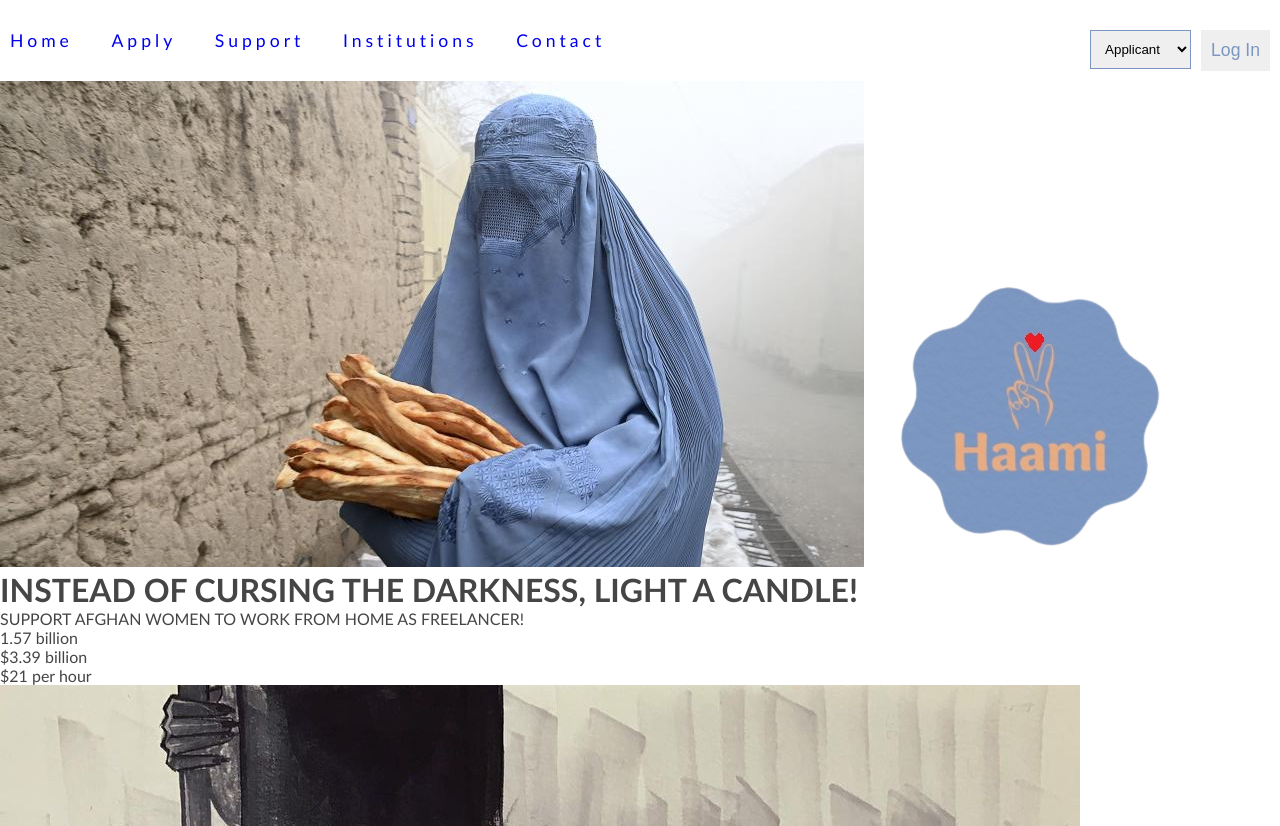
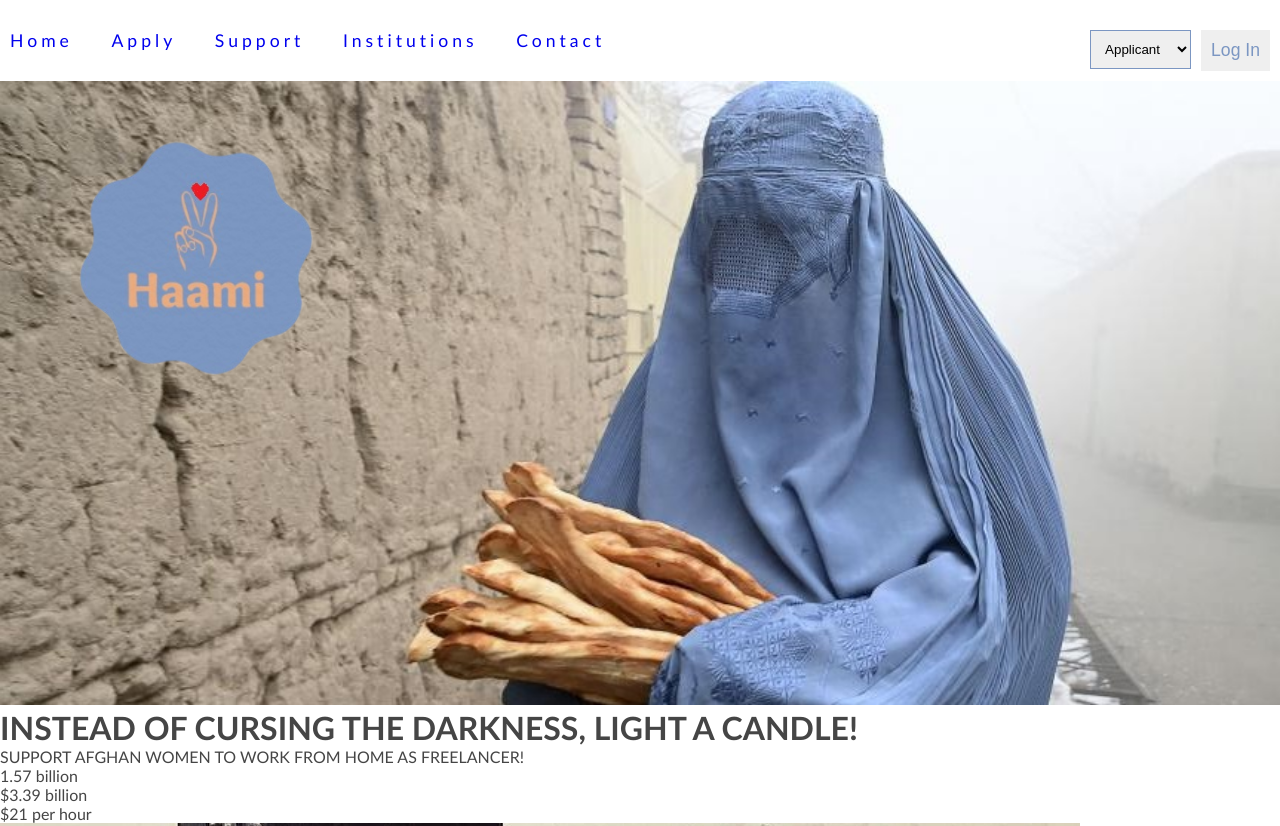
Before and after one commit to Code-Institute-Submissions/first-project-21, a plain HTML site: page index.html in a window 1280 px wide. Shown: the top 826 px of the page. Drawn offline with Linux system fonts and the light colour scheme.

Commit message:
header picture and logo were set.

```diff
--- a/assets/css/style.css
+++ b/assets/css/style.css
@@ -66,3 +66,20 @@ select {
     margin: 10px 10px;
 
 }
+
+/* header picture and logo */
+
+.header-pic {
+    position: relative;
+    width: 100%;
+    height: auto;
+}
+
+.logo-pic {
+    position: absolute;
+    width: 300px;
+    height: 50;
+    top: 130px;
+    left: 50px;
+
+}
--- a/index.html
+++ b/index.html
@@ -35,12 +35,15 @@
             </ul>
         </Nav>
 
+        <div>
+            <img src="assets/images/burqa-mit-bread-2.jpg" alt="Picture of Afghan Women" class="header-pic">
+            <img src="assets/images/blue-removebg-preview.png" alt="Logo" class="logo-pic">
+        </div>
 
-
-        <img src="assets/images/burqa-mit-bread.jpg" alt="Picture of Afghan Women">
-        <img src="assets/images/blue-removebg-preview.png" alt="Logo">
-        <h1>INSTEAD OF CURSING THE DARKNESS, LIGHT A CANDLE!</h1>
-        <p>SUPPORT AFGHAN WOMEN TO WORK FROM HOME AS FREELANCER!</p>
+        <div>
+            <h1>INSTEAD OF CURSING THE DARKNESS, LIGHT A CANDLE!</h1>
+            <p>SUPPORT AFGHAN WOMEN TO WORK FROM HOME AS FREELANCER!</p>
+        </div>
 
     </Header>
 
```
Also changed, not shown: assets/images/burqa-mit-bread-2.jpg (added), assets/images/burqa-mit-bread.jpg (deleted).
